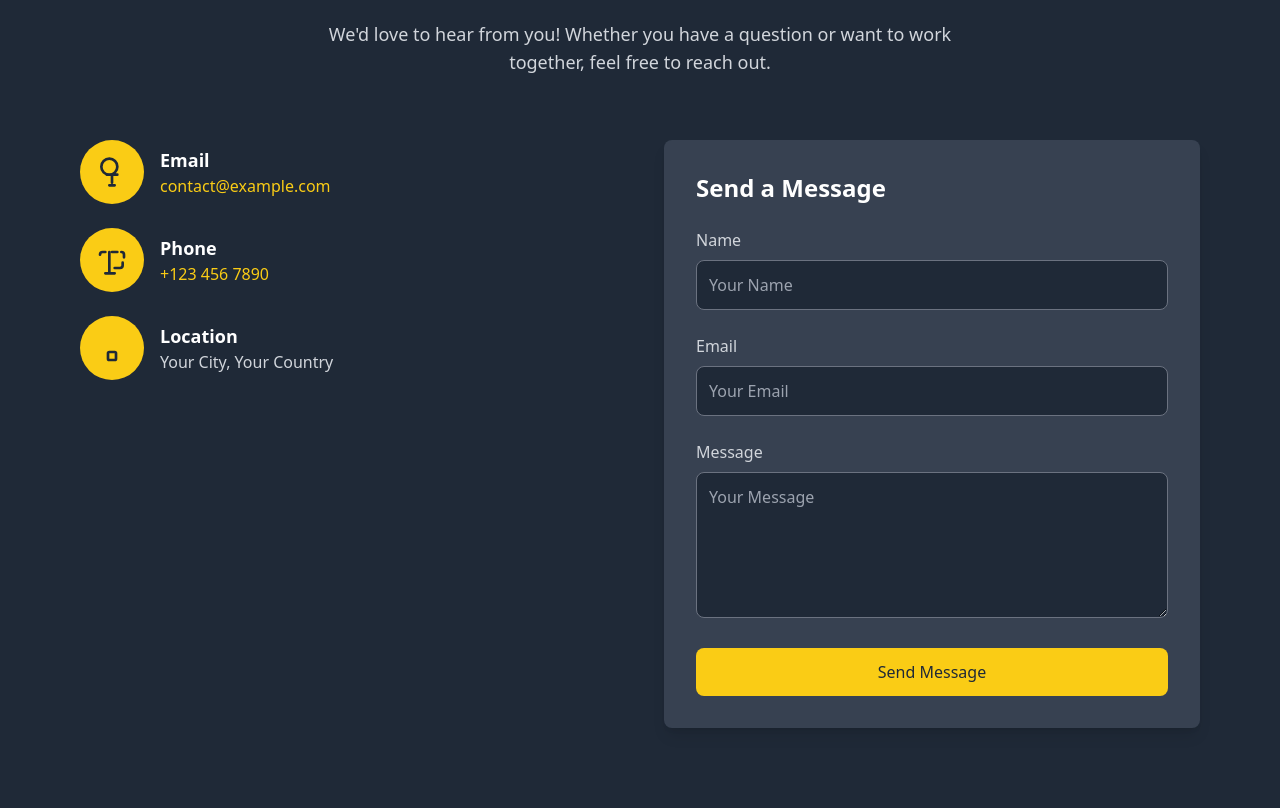
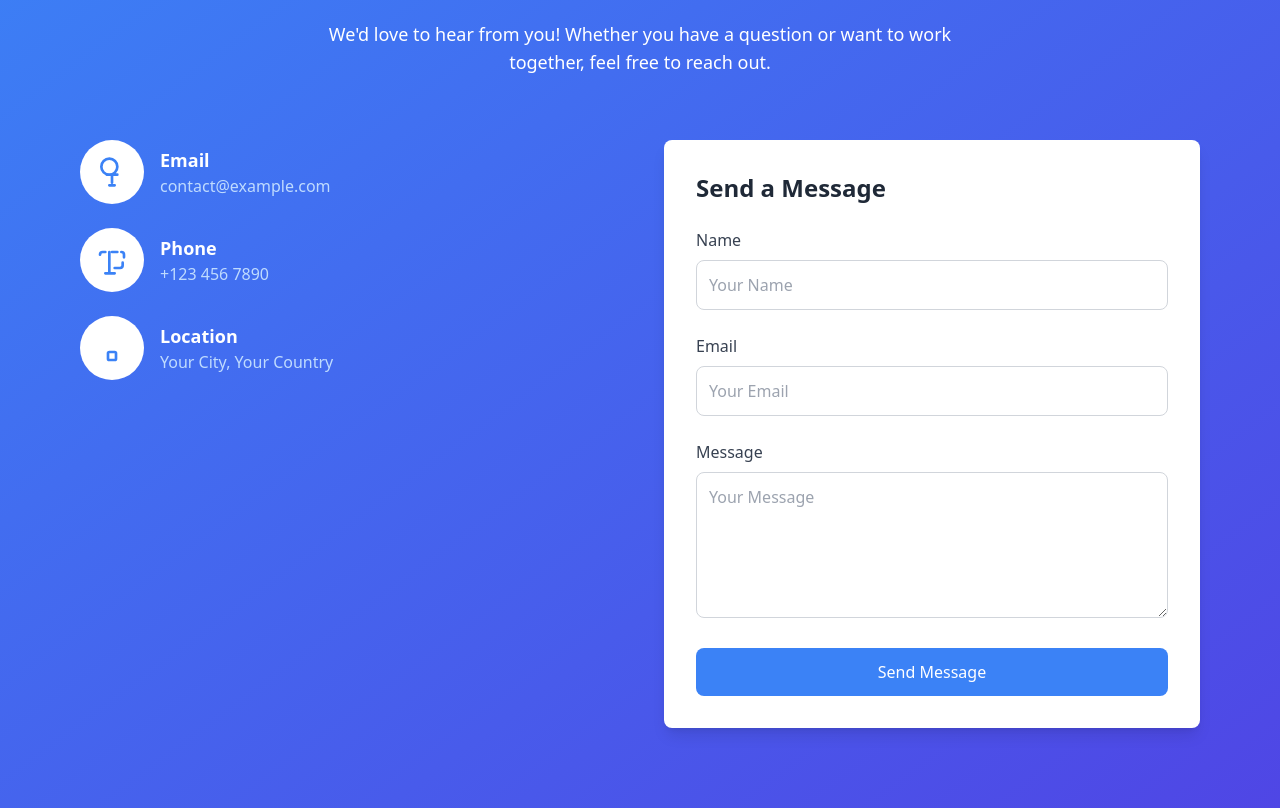
Before and after one commit to 66160249/portfolio-team21, a website: page src/components/contact/index.html in a window 1280 px wide. Shown: the part 140-948 px from the top of the page. Drawn offline with nearby package versions, Linux system fonts and the light colour scheme.

Commit message:
stlye contact

```diff
--- a/src/components/contact/index.html
+++ b/src/components/contact/index.html
@@ -8,11 +8,11 @@
 </head>
 <body class="bg-gray-100">
     <!-- Contact Section -->
-    <section id="contact" class="py-20 bg-gray-800 text-white">
+    <section id="contact" class="py-20 bg-gradient-to-br from-blue-500 to-indigo-600 text-white">
         <div class="container mx-auto px-6 lg:px-20">
             <!-- Section Title -->
-            <h2 class="text-4xl font-bold text-center mb-10 text-yellow-400">Get in Touch</h2>
-            <p class="text-center text-lg mb-16 max-w-2xl mx-auto text-gray-300">
+            <h2 class="text-4xl font-bold text-center mb-10">Get in Touch</h2>
+            <p class="text-center text-lg mb-16 max-w-2xl mx-auto">
                 We'd love to hear from you! Whether you have a question or want to work together, feel free to reach out.
             </p>
 
@@ -20,57 +20,57 @@
                 <!-- Contact Info -->
                 <div class="space-y-6">
                     <div class="flex items-center space-x-4">
-                        <div class="bg-yellow-400 rounded-full p-4">
-                            <svg xmlns="http://www.w3.org/2000/svg" class="h-8 w-8 text-gray-800" fill="none" viewBox="0 0 24 24" stroke="currentColor">
+                        <div class="bg-white rounded-full p-4">
+                            <svg xmlns="http://www.w3.org/2000/svg" class="h-8 w-8 text-blue-500" fill="none" viewBox="0 0 24 24" stroke="currentColor">
                                 <path stroke-linecap="round" stroke-linejoin="round" stroke-width="2" d="M16 8a6 6 0 01-12 0 6 6 0 0112 0zM8 14h8m-4 0v6m-2 2h4" />
                             </svg>
                         </div>
                         <div>
                             <h4 class="font-semibold text-lg">Email</h4>
-                            <a href="mailto:contact@example.com" class="text-yellow-400 hover:text-white transition">contact@example.com</a>
+                            <a href="mailto:contact@example.com" class="text-blue-200 hover:text-white transition">contact@example.com</a>
                         </div>
                     </div>
                     <div class="flex items-center space-x-4">
-                        <div class="bg-yellow-400 rounded-full p-4">
-                            <svg xmlns="http://www.w3.org/2000/svg" class="h-8 w-8 text-gray-800" fill="none" viewBox="0 0 24 24" stroke="currentColor">
+                        <div class="bg-white rounded-full p-4">
+                            <svg xmlns="http://www.w3.org/2000/svg" class="h-8 w-8 text-blue-500" fill="none" viewBox="0 0 24 24" stroke="currentColor">
                                 <path stroke-linecap="round" stroke-linejoin="round" stroke-width="2" d="M3 8a2 2 0 012-2h2m12 0a2 2 0 012 2v2m-1 4v2a2 2 0 01-2 2h-4m0 4H7m3-16v16m2-16h4" />
                             </svg>
                         </div>
                         <div>
                             <h4 class="font-semibold text-lg">Phone</h4>
-                            <a href="tel:+1234567890" class="text-yellow-400 hover:text-white transition">+123 456 7890</a>
+                            <a href="tel:+1234567890" class="text-blue-200 hover:text-white transition">+123 456 7890</a>
                         </div>
                     </div>
                     <div class="flex items-center space-x-4">
-                        <div class="bg-yellow-400 rounded-full p-4">
-                            <svg xmlns="http://www.w3.org/2000/svg" class="h-8 w-8 text-gray-800" fill="none" viewBox="0 0 24 24" stroke="currentColor">
+                        <div class="bg-white rounded-full p-4">
+                            <svg xmlns="http://www.w3.org/2000/svg" class="h-8 w-8 text-blue-500" fill="none" viewBox="0 0 24 24" stroke="currentColor">
                                 <path stroke-linecap="round" stroke-linejoin="round" stroke-width="2" d="M10 21h4a1 1 0 001-1v-4a1 1 0 00-1-1h-4a1 1 0 00-1 1v4a1 1 0 001 1z" />
                             </svg>
                         </div>
                         <div>
                             <h4 class="font-semibold text-lg">Location</h4>
-                            <p class="text-gray-300">Your City, Your Country</p>
+                            <p class="text-blue-200">Your City, Your Country</p>
                         </div>
                     </div>
                 </div>
 
                 <!-- Contact Form -->
-                <div class="bg-gray-700 rounded-lg shadow-lg p-8">
-                    <h3 class="text-2xl font-bold text-white mb-6">Send a Message</h3>
+                <div class="bg-white rounded-lg shadow-lg p-8">
+                    <h3 class="text-2xl font-bold text-gray-800 mb-6">Send a Message</h3>
                     <form action="#" method="POST" class="space-y-6">
                         <div>
-                            <label for="name" class="block text-gray-300 font-medium">Name</label>
-                            <input type="text" id="name" name="name" class="w-full mt-2 p-3 border border-gray-500 bg-gray-800 text-white rounded-lg focus:ring-2 focus:ring-yellow-400 focus:outline-none" placeholder="Your Name" required>
+                            <label for="name" class="block text-gray-700 font-medium">Name</label>
+                            <input type="text" id="name" name="name" class="w-full mt-2 p-3 border border-gray-300 rounded-lg focus:ring-2 focus:ring-blue-400 focus:outline-none" placeholder="Your Name" required>
                         </div>
                         <div>
-                            <label for="email" class="block text-gray-300 font-medium">Email</label>
-                            <input type="email" id="email" name="email" class="w-full mt-2 p-3 border border-gray-500 bg-gray-800 text-white rounded-lg focus:ring-2 focus:ring-yellow-400 focus:outline-none" placeholder="Your Email" required>
+                            <label for="email" class="block text-gray-700 font-medium">Email</label>
+                            <input type="email" id="email" name="email" class="w-full mt-2 p-3 border border-gray-300 rounded-lg focus:ring-2 focus:ring-blue-400 focus:outline-none" placeholder="Your Email" required>
                         </div>
                         <div>
-                            <label for="message" class="block text-gray-300 font-medium">Message</label>
-                            <textarea id="message" name="message" rows="5" class="w-full mt-2 p-3 border border-gray-500 bg-gray-800 text-white rounded-lg focus:ring-2 focus:ring-yellow-400 focus:outline-none" placeholder="Your Message" required></textarea>
+                            <label for="message" class="block text-gray-700 font-medium">Message</label>
+                            <textarea id="message" name="message" rows="5" class="w-full mt-2 p-3 border border-gray-300 rounded-lg focus:ring-2 focus:ring-blue-400 focus:outline-none" placeholder="Your Message" required></textarea>
                         </div>
-                        <button type="submit" class="w-full bg-yellow-400 text-gray-800 py-3 rounded-lg hover:bg-yellow-500 transition">Send Message</button>
+                        <button type="submit" class="w-full bg-blue-500 text-white py-3 rounded-lg hover:bg-blue-600 transition">Send Message</button>
                     </form>
                 </div>
             </div>
```
Also changed, not shown: README.md.
